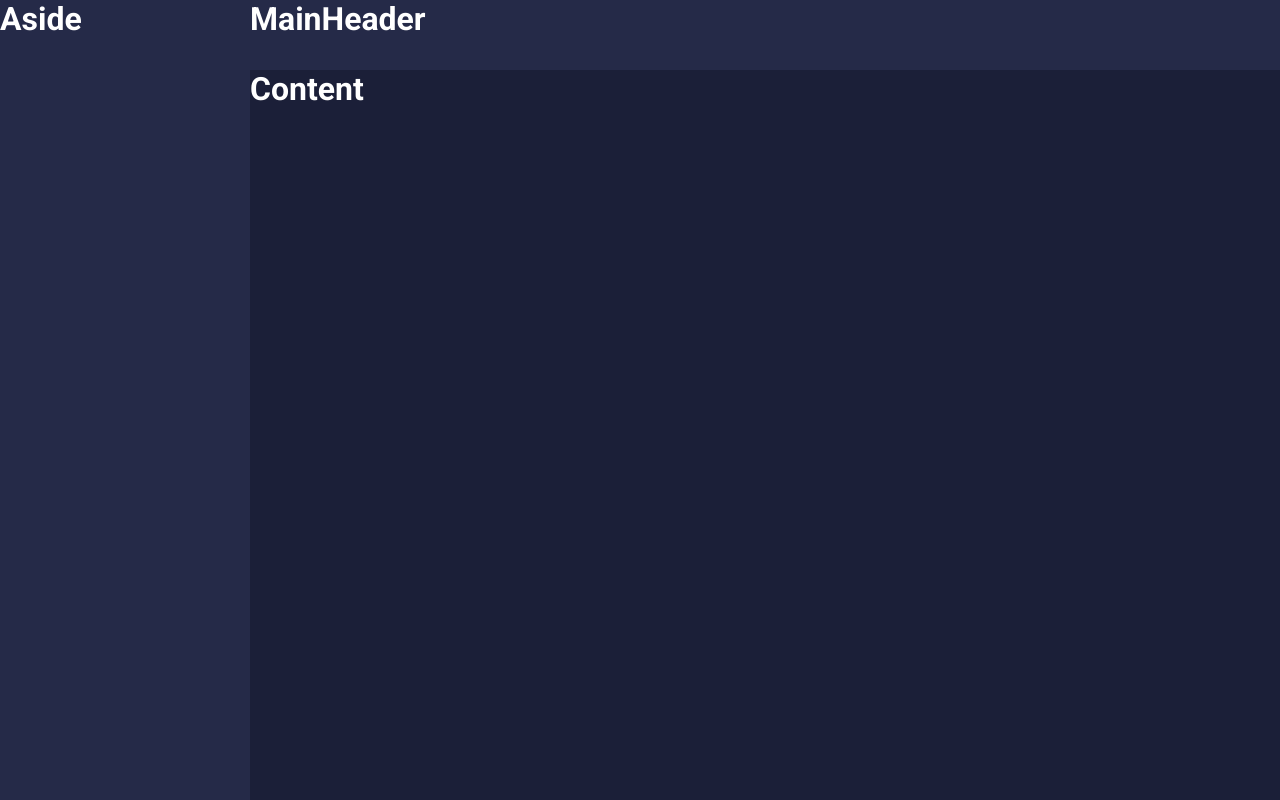
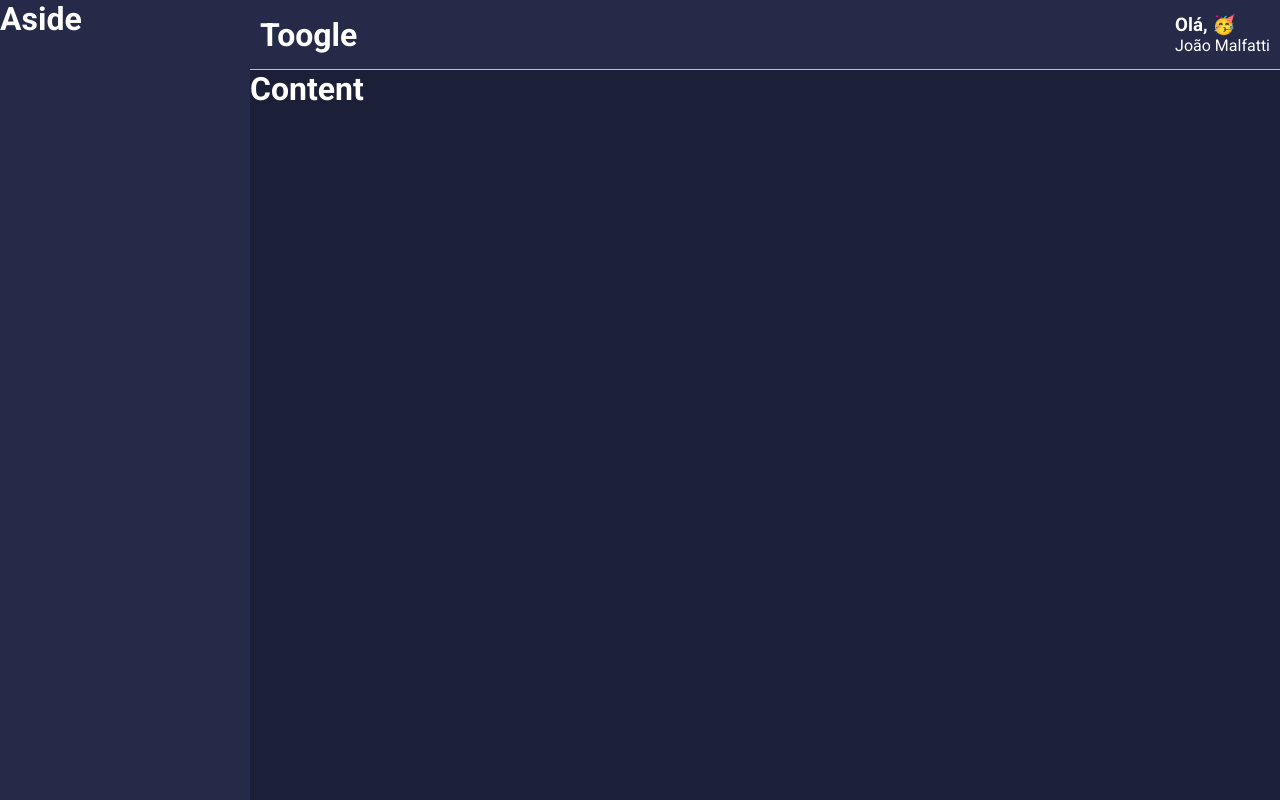
Before and after one commit to joaomalfatti/Meu-Dinheiro, a React (Create React App) app: page / in a window 1280 px wide. Built offline with nearby package versions, Linux system fonts and the light colour scheme.

Commit message:
12. Criando o header principal, com emojis

```diff
--- a/src/components/MainHeader/index.tsx
+++ b/src/components/MainHeader/index.tsx
@@ -1,11 +1,31 @@
-import React from 'react';
+import React, {useMemo} from 'react';
 
-import {Container} from './styles';
+import emojis from '../../utils/emojis';
+
+
+import {
+    Container,
+    Profile,
+    Welcome,
+    UserName
+} from './styles';
+
 
 const MainHeader: React.FC = () => {
+
+    const emoji = useMemo(() => {
+        const indice = Math.floor(Math.random() * emojis.length);
+        return emojis[indice];
+    },[]);
+
     return (
         <Container>
-            <h1>MainHeader</h1>
+            <h1>Toogle</h1>
+
+            <Profile>
+                <Welcome>Olá, {emoji}</Welcome>
+                <UserName>João Malfatti</UserName>
+            </Profile>
         </Container>
     );
 }
--- a/src/components/MainHeader/styles.ts
+++ b/src/components/MainHeader/styles.ts
@@ -5,4 +5,21 @@
     grid-area: MH;
     color: ${props => props.theme.colors.white};
     background-color: ${props => props.theme.colors.secondary};
+
+    display: Flex;
+    justify-content: space-between;
+    align-items: center;
+
+    padding: 0 10px;
+
+    border-bottom: 1px solid ${props => props.theme.colors.gray};
 `;
+
+export const Profile = styled.div`
+    color: ${props => props.theme.colors.white};
+
+`;
+
+export const Welcome = styled.h3``;
+
+export const UserName = styled.span``;
--- /dev/null
+++ b/src/utils/emojis.ts
@@ -0,0 +1 @@
+export default ['🤑', '🤩', '😍','😎','🥳','🤓'];
```
